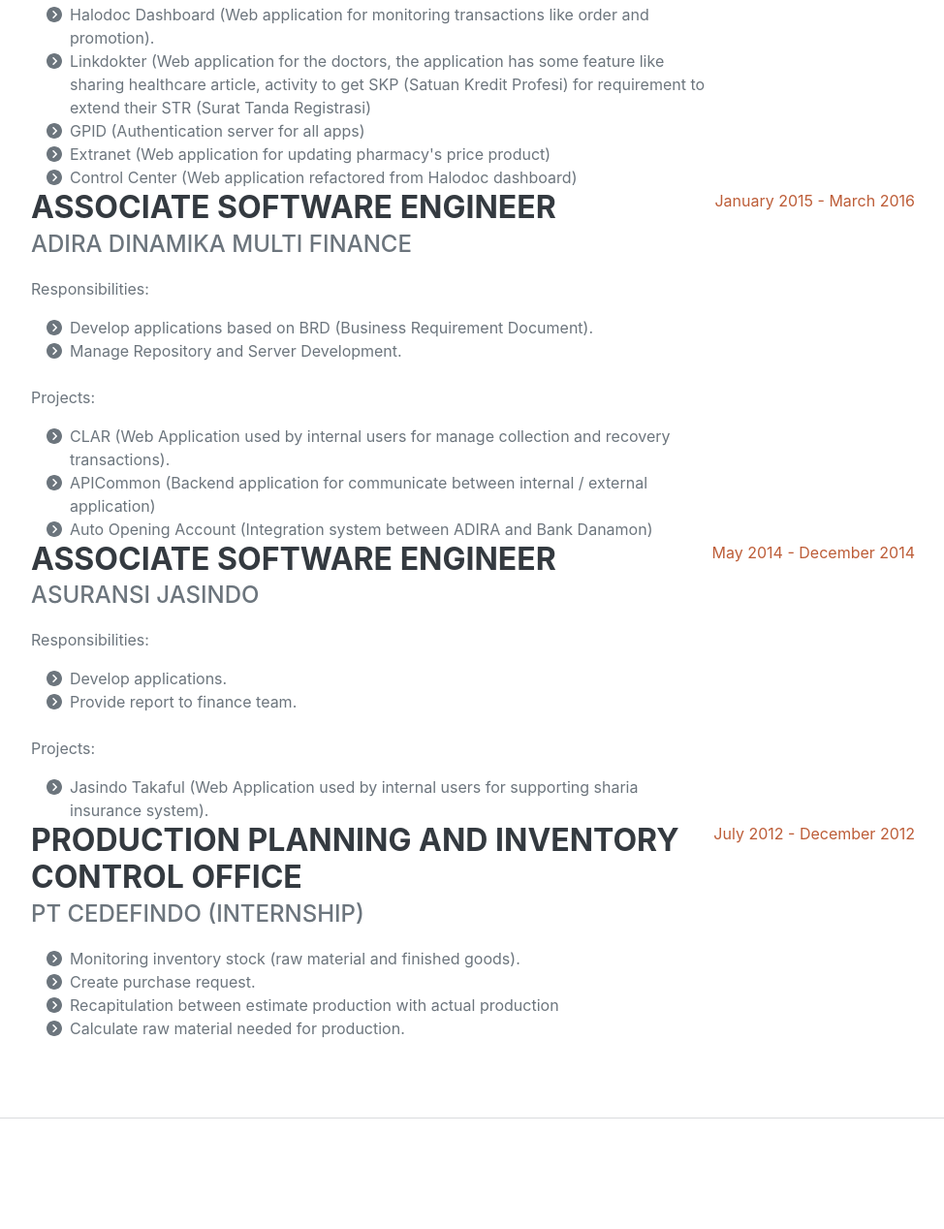
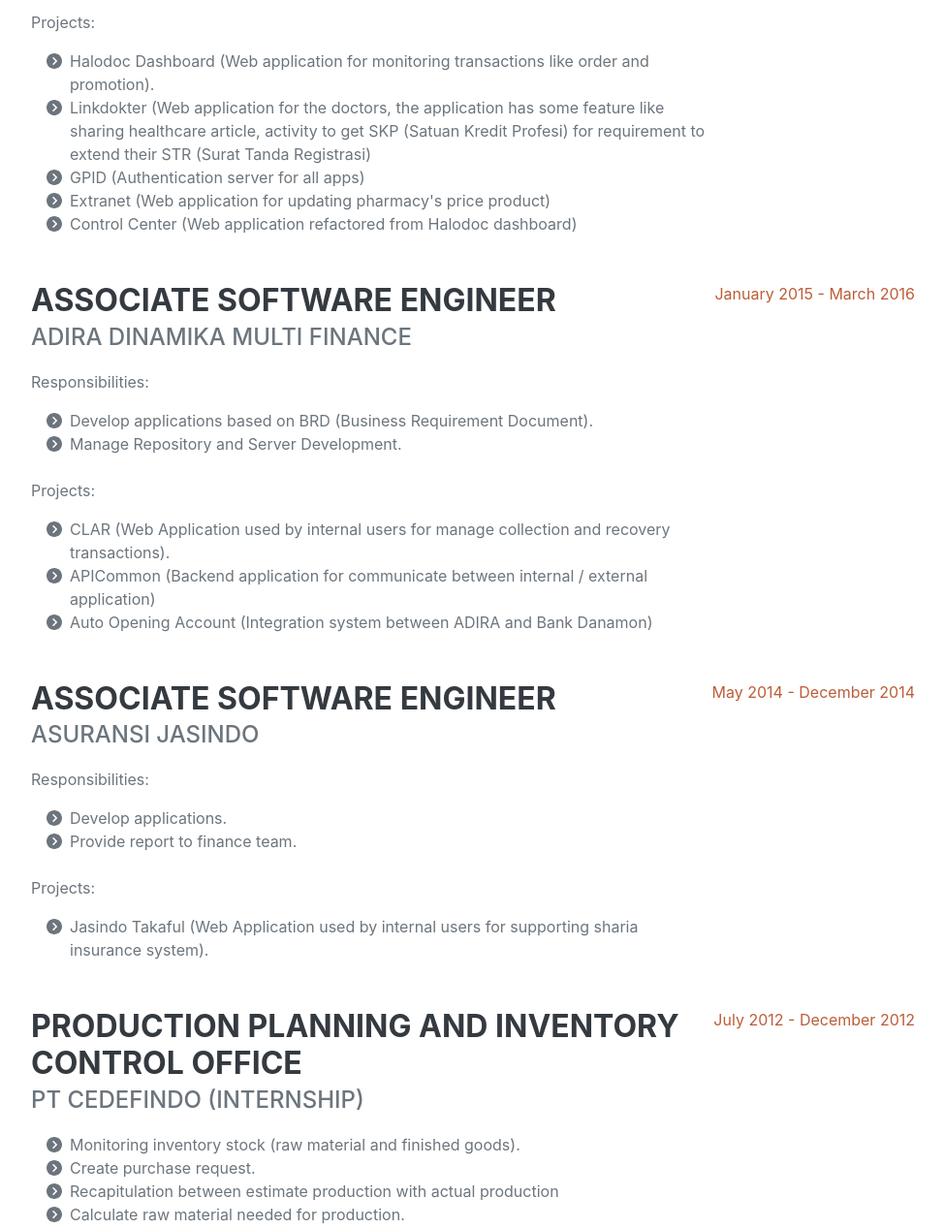
Before and after one commit to teguheka/teguheka.github.io, a plain HTML site: page index.html in a window 1280 px wide. Shown: the part 3189-4457 px from the top of the page at 97% size, without its empty margins (288-1262 px from the left). Drawn offline with nearby package versions, Linux system fonts and the light colour scheme; a web font is replaced by a local one.

Commit message:
fix space

```diff
--- a/index.html
+++ b/index.html
@@ -227,7 +227,7 @@
                         </div>
                         <div class="flex-shrink-0"><span class="text-primary">August 2018 - July 2019</span></div>
                     </div>
-                    <div class="d-flex flex-column flex-md-row justify-content-between">
+                    <div class="d-flex flex-column flex-md-row justify-content-between mb-5">
                         <div class="flex-grow-1">
                             <h3 class="mb-0">Software Engineer</h3>
                             <div class="subheading mb-3">MyRepublic</div>
@@ -269,7 +269,7 @@
                         </div>
                         <div class="flex-shrink-0"><span class="text-primary">August 2017 - August 2018</span></div>
                     </div>
-                    <div class="d-flex flex-column flex-md-row justify-content-between">
+                    <div class="d-flex flex-column flex-md-row justify-content-between mb-5">
                         <div class="flex-grow-1">
                             <h3 class="mb-0">Software Engineer</h3>
                             <div class="subheading mb-3">Halodoc</div>
@@ -311,7 +311,7 @@
                         </div>
                         <div class="flex-shrink-0"><span class="text-primary">March 2016 - August 2017</span></div>
                     </div>
-                    <div class="d-flex flex-column flex-md-row justify-content-between">
+                    <div class="d-flex flex-column flex-md-row justify-content-between mb-5">
                         <div class="flex-grow-1">
                             <h3 class="mb-0">Associate Software Engineer</h3>
                             <div class="subheading mb-3">Adira Dinamika Multi Finance</div>
@@ -345,7 +345,7 @@
                         </div>
                         <div class="flex-shrink-0"><span class="text-primary">January 2015 - March 2016</span></div>
                     </div>
-                    <div class="d-flex flex-column flex-md-row justify-content-between">
+                    <div class="d-flex flex-column flex-md-row justify-content-between mb-5">
                         <div class="flex-grow-1">
                             <h3 class="mb-0">Associate Software Engineer</h3>
                             <div class="subheading mb-3">Asuransi Jasindo</div>
@@ -371,7 +371,7 @@
                         </div>
                         <div class="flex-shrink-0"><span class="text-primary">May 2014 - December 2014</span></div>
                     </div>
-                    <div class="d-flex flex-column flex-md-row justify-content-between">
+                    <div class="d-flex flex-column flex-md-row justify-content-between mb-5">
                         <div class="flex-grow-1">
                             <h3 class="mb-0">Production Planning and Inventory Control Office</h3>
                             <div class="subheading mb-3">PT Cedefindo (Internship)</div>
```
